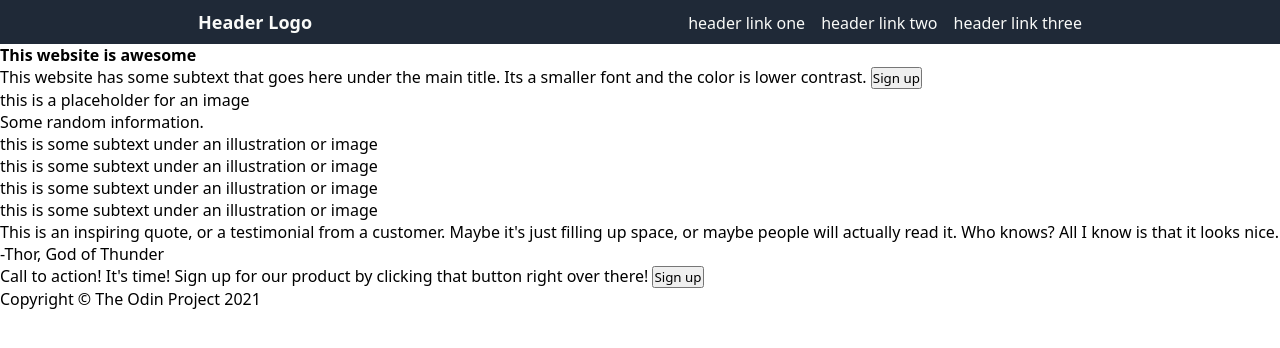
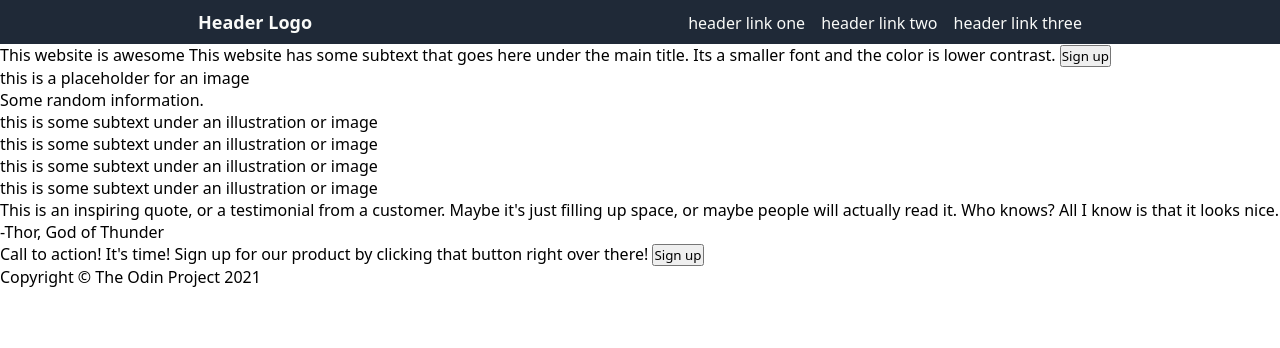
Before and after one commit to juliabush/grey-website, a plain HTML site: page index.html in a window 1280 px wide. Drawn offline with Linux system fonts and the light colour scheme.

Commit message:
Same as before

```diff
--- a/index.html
+++ b/index.html
@@ -19,14 +19,14 @@
     </div>
     <div class="hero">
         <div class="column">
-        <p>This website is awesome</p>
-        This website has some subtext that goes here under the main title. Its a smaller font and the color is lower contrast.
+        <p1>This website is awesome</p1>
+        <p2>This website has some subtext that goes here under the main title. Its a smaller font and the color is lower contrast. </p2>
         <button class="button">Sign up</button>
+        </div>
         </div>
         <div class="placeholder">
             this is a placeholder for an image
         </div>
-    </div>
     <div class="second">
         Some random information.
         <div class="box">
```
